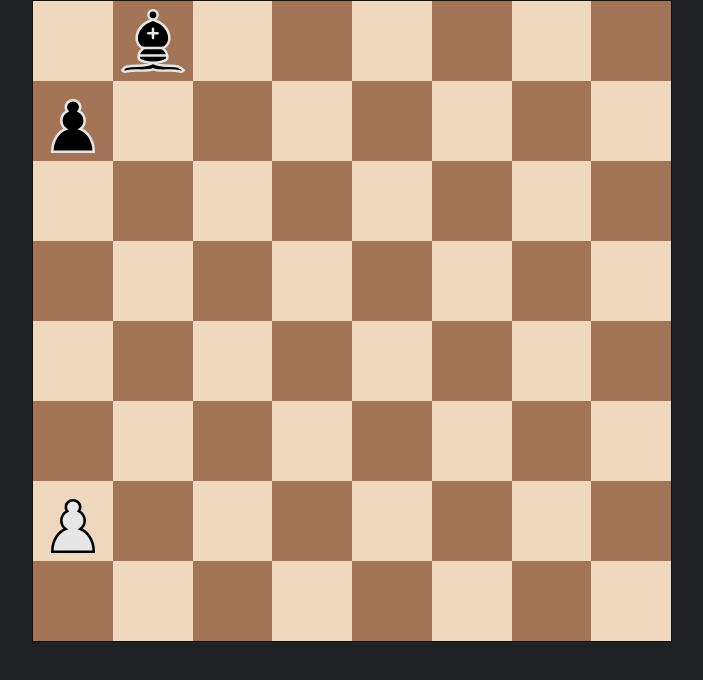
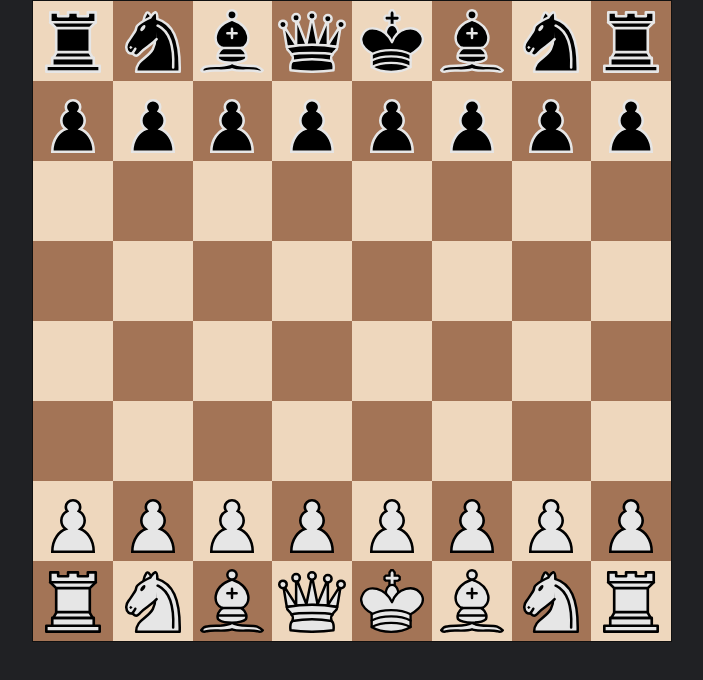
Before and after one commit to gosukiwi/react-chessboard, a React (Vite) app: page / in a window 1280 px wide. Shown: the top 680 px of the page, without its empty margins (288-991 px from the left). Built offline with nearby package versions, Linux system fonts and the light colour scheme.

Commit message:
Refactor

```diff
--- a/src/components/Board.tsx
+++ b/src/components/Board.tsx
@@ -3,14 +3,14 @@ import styles from "./Board.module.css";
 
 export function Board() {
   const position = [
-    ["", "b", "", "", "", "", "", ""], // 8th rank
-    ["p", "", "", "", "", "", "", ""], // 7th rank
+    ["r", "n", "b", "q", "k", "b", "n", "r"], // 8th rank
+    ["p", "p", "p", "p", "p", "p", "p", "p"], // 7th rank
     ["", "", "", "", "", "", "", ""], // 6th rank
     ["", "", "", "", "", "", "", ""], // 5th rank
     ["", "", "", "", "", "", "", ""], // 4th rank
     ["", "", "", "", "", "", "", ""], // 3rd rank
-    ["P", "", "", "", "", "", "", ""], // 2nd rank
-    ["", "", "", "", "", "", "", ""], // 1st rank
+    ["P", "P", "P", "P", "P", "P", "P", "P"], // 2nd rank
+    ["R", "N", "B", "Q", "K", "B", "N", "R"], // 1st rank
   ];
 
   return (
--- a/src/components/Rank.tsx
+++ b/src/components/Rank.tsx
@@ -10,11 +10,11 @@ interface RankProps {
 export function Rank({ rank, files }: RankProps) {
   return (
     <div className={styles.Rank}>
-      {files.map((col, fileIndex) => {
+      {files.map((piece, fileIndex) => {
         const file = fileIndex + 1;
         const key = `${rank}${file}`;
 
-        return <Square key={key} rank={rank} file={file} value={col} />;
+        return <Square key={key} rank={rank} file={file} piece={piece} />;
       })}
     </div>
   );
--- a/src/components/Square.tsx
+++ b/src/components/Square.tsx
@@ -14,15 +14,15 @@ const getSquareColor = (rank: Rank, file: File) => {
 interface SquareProps {
   rank: Rank;
   file: File;
-  value: Piece;
+  piece: Piece;
 }
 
-export function Square({ rank, file, value }: SquareProps) {
+export function Square({ rank, file, piece }: SquareProps) {
   const color = getSquareColor(rank, file);
 
   return (
     <div className={classes(styles.Square, styles[color])}>
-      <Piece piece={value} />
+      <Piece piece={piece} />
     </div>
   );
 }
--- a/src/components/pieces/Piece.tsx
+++ b/src/components/pieces/Piece.tsx
@@ -2,10 +2,6 @@ import type { Piece } from "../../common";
 
 interface PieceComponentProps {
   piece: Piece;
-}
-
-function Empty() {
-  return <div></div>;
 }
 
 export function Piece({ piece }: PieceComponentProps) {
@@ -13,28 +9,28 @@ export function Piece({ piece }: PieceComponentProps) {
     case "p":
       return <img width="55%" src="/pieces/bp.svg" />;
     case "n":
-      return <img width="80%" src="/pieces/bn.svg" />;
+      return <img width="70%" src="/pieces/bn.svg" />;
     case "b":
       return <img width="80%" src="/pieces/bb.svg" />;
     case "r":
-      return <img width="80%" src="/pieces/br.svg" />;
+      return <img width="70%" src="/pieces/br.svg" />;
     case "q":
-      return <img width="80%" src="/pieces/bq.svg" />;
+      return <img width="85%" src="/pieces/bq.svg" />;
     case "k":
       return <img width="80%" src="/pieces/bk.svg" />;
     case "P":
       return <img width="55%" src="/pieces/wp.svg" />;
     case "N":
-      return <img width="80%" src="/pieces/wn.svg" />;
+      return <img width="70%" src="/pieces/wn.svg" />;
     case "B":
       return <img width="80%" src="/pieces/wb.svg" />;
     case "R":
-      return <img width="80%" src="/pieces/wr.svg" />;
+      return <img width="70%" src="/pieces/wr.svg" />;
     case "Q":
-      return <img width="80%" src="/pieces/wq.svg" />;
+      return <img width="85%" src="/pieces/wq.svg" />;
     case "K":
       return <img width="80%" src="/pieces/wk.svg" />;
     default:
-      return <Empty />;
+      return null;
   }
 }
```
